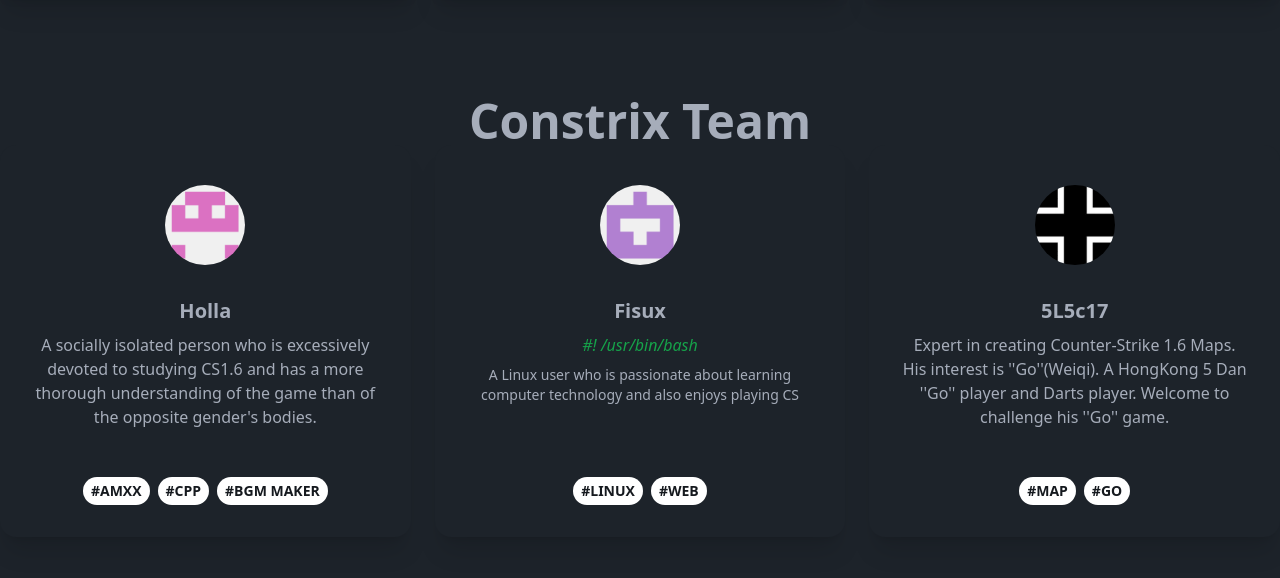
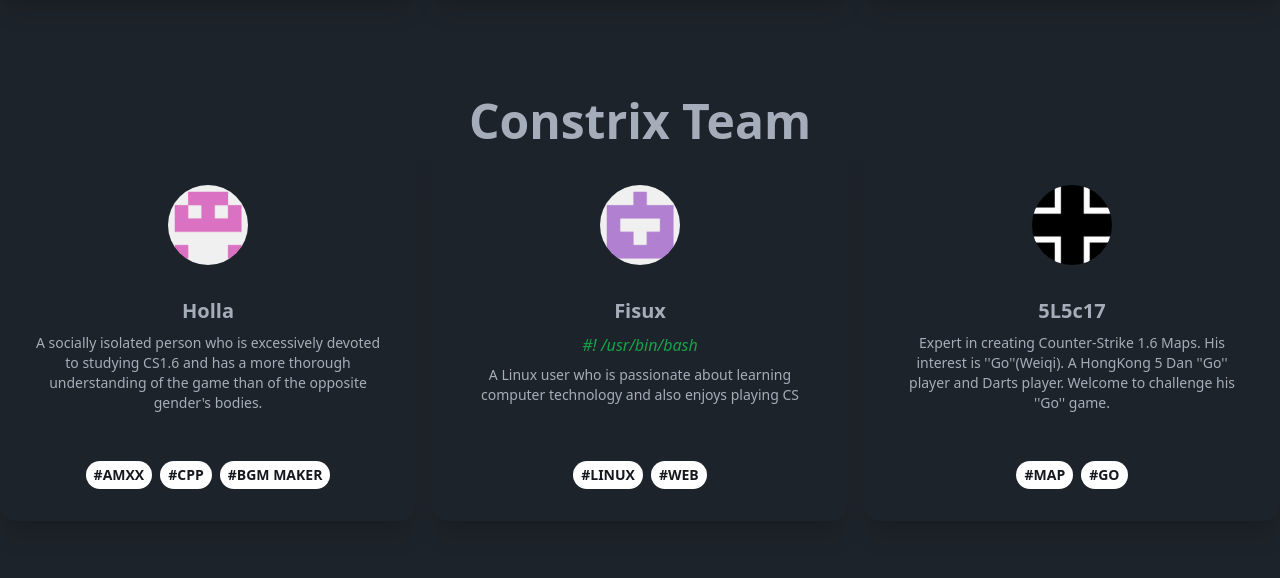
Before and after one commit to Constrix/Constrix-official-page-public, a plain HTML site: page index.html in a window 1280 px wide. Shown: the part 1277-1855 px from the top of the page. Drawn offline with Linux system fonts and the light colour scheme; grey boxes are pictures that could not be loaded.

Commit message:
Update: full changes see 'https://github.com/Constrix/Constrix-official-page'

```diff
--- a/index.html
+++ b/index.html
@@ -57,7 +57,7 @@
                 an exceptional gaming experience for players in Asia.
             </p>
 
-            <div class="grid grid-cols2 tablet:grid-cols-1 laptop:grid-cols-2 desktop:grid-cols-2 gap-4">
+            <div class="grid tablet:grid-cols-1 laptop:grid-cols-2 desktop:grid-cols-2 gap-4">
 
                 <!-- Open the modal using ID.showModal() method -->
                 <button class="btn btn-accent" onclick="my_modal_1.showModal()">Forum</button>
@@ -127,7 +127,7 @@
 
     <h1 class="text-5xl font-bold text-center py-10">Server features</h1>
 
-    <div class="grid grid-cols-3 phone:grid-cols-1 tablet:grid-cols-1 laptop:grid-cols-1 desktop:grid-cols-3 gap-4">
+    <div class="grid tablet:grid-cols-1 laptop:grid-cols-3 desktop:grid-cols-3 gap-4">
         <div class="bg-base-200 rounded-lg px-6 py-8 ring-1 ring-slate-900/5 shadow-xl">
             <div>
                 <span class="inline-flex items-center justify-center p-2 rounded-md shadow-lg">
@@ -197,14 +197,14 @@
 <div class="container mx-auto py-5 mt-10 pt-10">
     <h1 class="text-5xl font-bold text-center">Constrix Team</h1>
 
-    <div class="grid grid-cols-3 phone:grid-cols-1 tablet:grid-cols-1 laptop:grid-cols-3 desktop:grid-cols-3 gap-6">
+    <div class="grid tablet:grid-cols-1 laptop:grid-cols-3 desktop:grid-cols-3 gap-4">
         <div class="card bg-base-100 shadow-xl">
             <figure class="px-10 pt-10">
                 <img src="/static/holla.png" alt="holla" class="rounded-full w-20" />
             </figure>
             <div class="card-body items-center text-center">
                 <h2 class="card-title">Holla</h2>
-                <p>A socially isolated person who is excessively devoted to studying CS1.6 and has a more thorough
+                <p class="text-sm">A socially isolated person who is excessively devoted to studying CS1.6 and has a more thorough
                     understanding of the game than of the opposite gender's bodies.</p>
                 <div class="card-actions mt-10">
                     <span class="rounded-full bg-white text-base-300 py-1 p-2 font-semibold text-sm">
@@ -227,7 +227,7 @@
             <div class="card-body items-center text-center">
                 <h2 class="card-title">Fisux</h2>
                 <span class="text-green-600 italic">#! /usr/bin/bash</span>
-                <p class="text-sm ">A Linux user who is passionate about learning computer technology and also enjoys
+                <p class="text-sm">A Linux user who is passionate about learning computer technology and also enjoys
                     playing CS</p>
                 <div class="card-actions mt-10">
                     <span class="rounded-full bg-white text-base-300 py-1 p-2 font-semibold text-sm">
@@ -246,7 +246,7 @@
             </figure>
             <div class="card-body items-center text-center">
                 <h2 class="card-title">5L5c17</h2>
-                <p>Expert in creating Counter-Strike 1.6 Maps. His interest is ''Go''(Weiqi). A HongKong 5 Dan ''Go''
+                <p class="text-sm">Expert in creating Counter-Strike 1.6 Maps. His interest is ''Go''(Weiqi). A HongKong 5 Dan ''Go''
                     player and Darts player. Welcome to challenge his ''Go'' game.</p>
                 <div class="card-actions mt-10">
                     <span class="rounded-full bg-white text-base-300 py-1 p-2 font-semibold text-sm">
```
